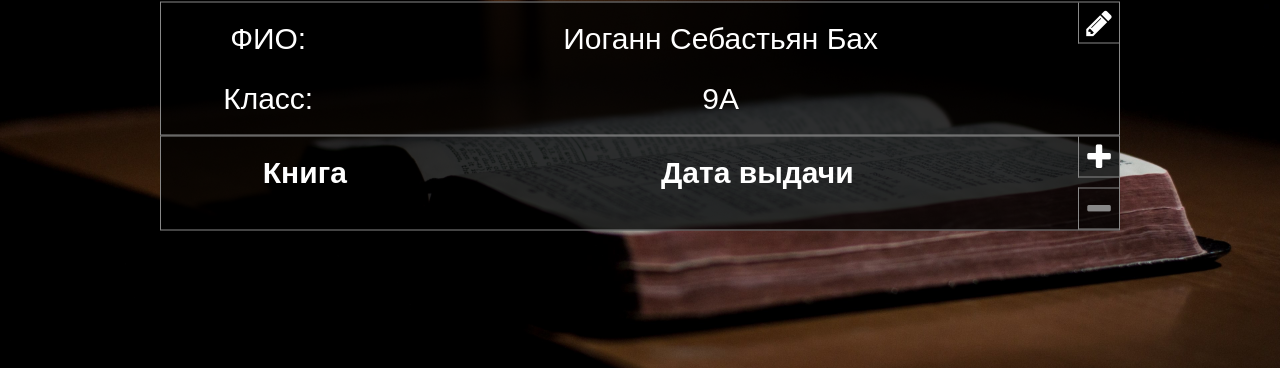
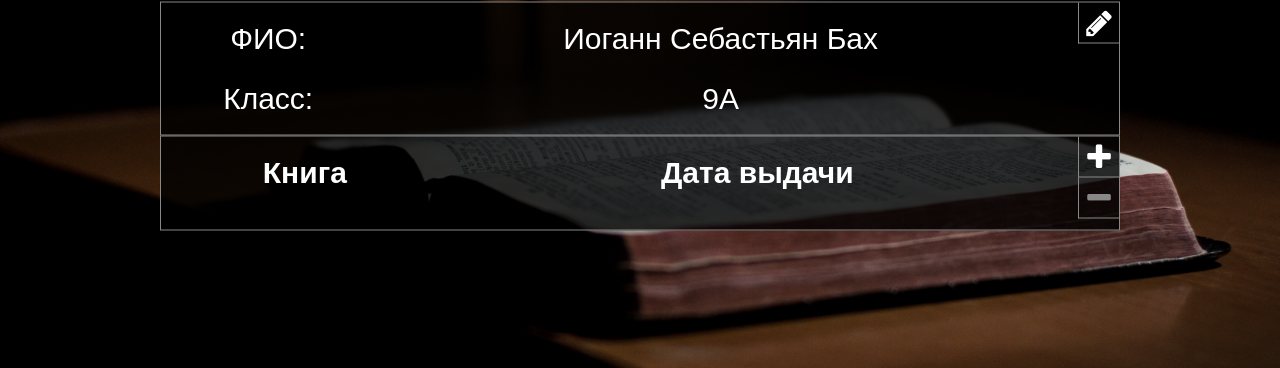
Before and after one commit to Vacym/LibraryApp, a PHP site: page /account.html in a window 1280 px wide. Shown: the part 284-652 px from the top of the page. Run offline with PHP 8.4, Linux system fonts and the light colour scheme; lists and menus that the app fills with data are empty.

Commit message:
account.css Кнопка минус
Теперь выглядит так же, как и плюс

```diff
--- a/mysite/sources/style/account.css
+++ b/mysite/sources/style/account.css
@@ -121,11 +121,6 @@ nav {
     content: "\f067";
 }
 
-#delate_book {
-    margin-top: 10px;
-    border-top: 1px solid #888;
-}
-
 #delate_book::before {
     content: "\f068";
 }
```
